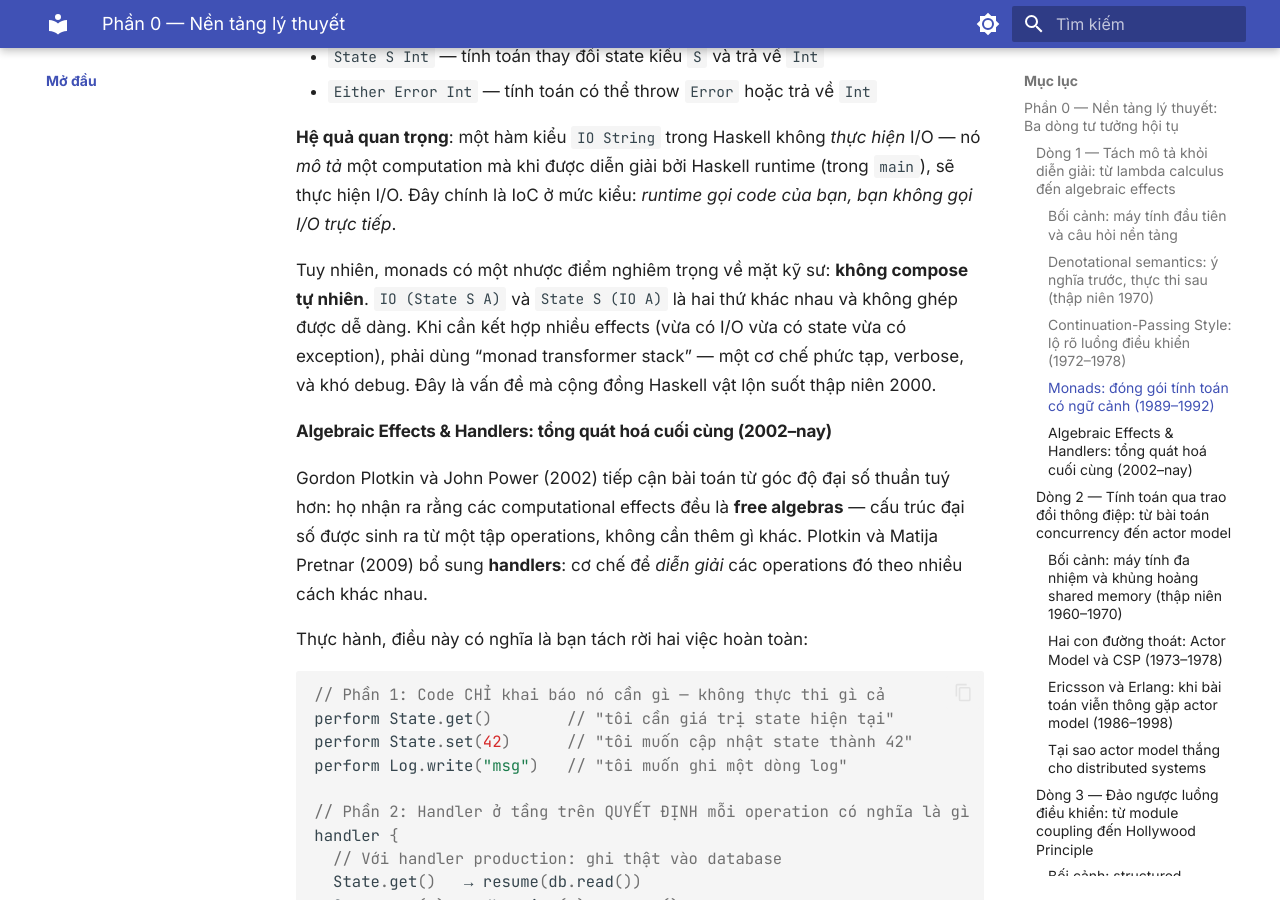
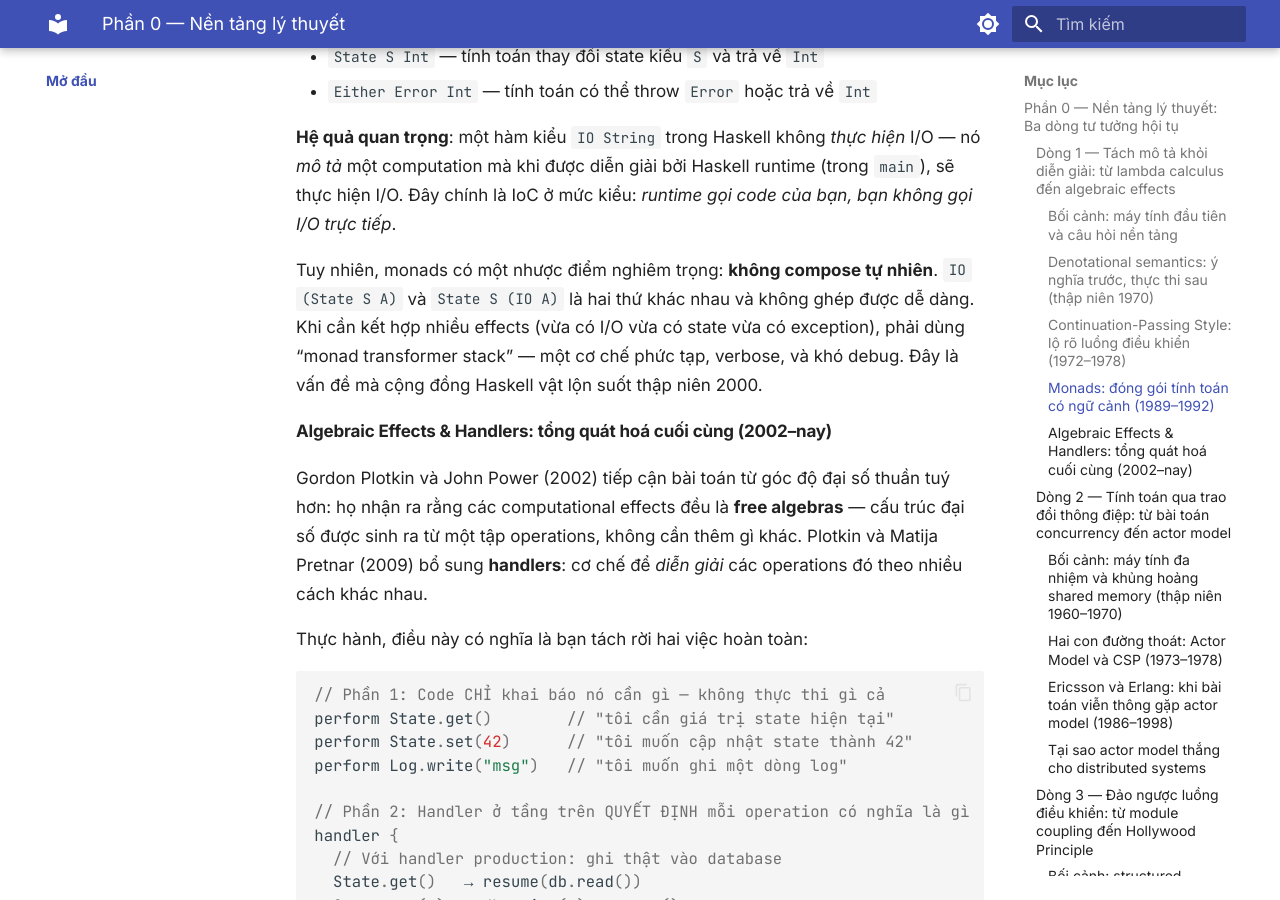
Before and after one commit to ttakashinn/unified-paradigm, an MkDocs documentation site: the page built from docs/index.md, in a window 1280 px wide and 900 px high, scrolled down 3730 px. Built offline with MkDocs 1.6.1 and Material for MkDocs 9.7.7, drawn with Linux system fonts in a browser that asks for light colours.

Commit message:
Update index.md

```diff
--- a/docs/index.md
+++ b/docs/index.md
@@ -76,7 +76,7 @@ Eugenio Moggi (1989) nhận ra câu trả lời từ category theory: tất cả
 
 **Hệ quả quan trọng**: một hàm kiểu `IO String` trong Haskell không *thực hiện* I/O — nó *mô tả* một computation mà khi được diễn giải bởi Haskell runtime (trong `main`), sẽ thực hiện I/O. Đây chính là IoC ở mức kiểu: *runtime gọi code của bạn, bạn không gọi I/O trực tiếp*.
 
-Tuy nhiên, monads có một nhược điểm nghiêm trọng về mặt kỹ sư: **không compose tự nhiên**. `IO (State S A)` và `State S (IO A)` là hai thứ khác nhau và không ghép được dễ dàng. Khi cần kết hợp nhiều effects (vừa có I/O vừa có state vừa có exception), phải dùng “monad transformer stack” — một cơ chế phức tạp, verbose, và khó debug. Đây là vấn đề mà cộng đồng Haskell vật lộn suốt thập niên 2000.
+Tuy nhiên, monads có một nhược điểm nghiêm trọng: **không compose tự nhiên**. `IO (State S A)` và `State S (IO A)` là hai thứ khác nhau và không ghép được dễ dàng. Khi cần kết hợp nhiều effects (vừa có I/O vừa có state vừa có exception), phải dùng “monad transformer stack” — một cơ chế phức tạp, verbose, và khó debug. Đây là vấn đề mà cộng đồng Haskell vật lộn suốt thập niên 2000.
 
 #### Algebraic Effects & Handlers: tổng quát hoá cuối cùng (2002–nay)
 
```
